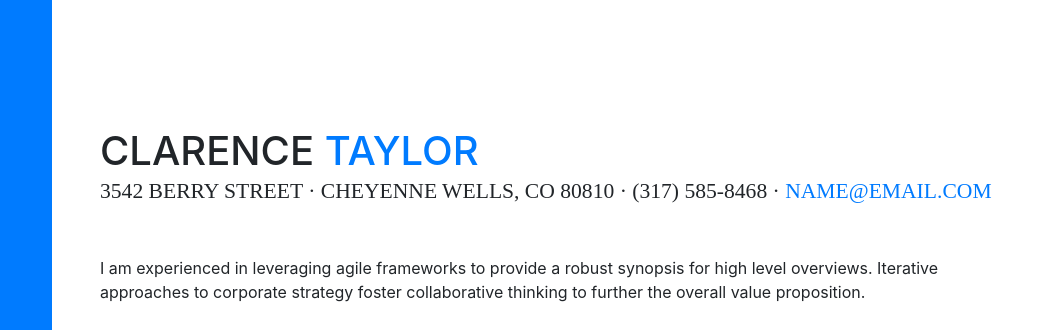
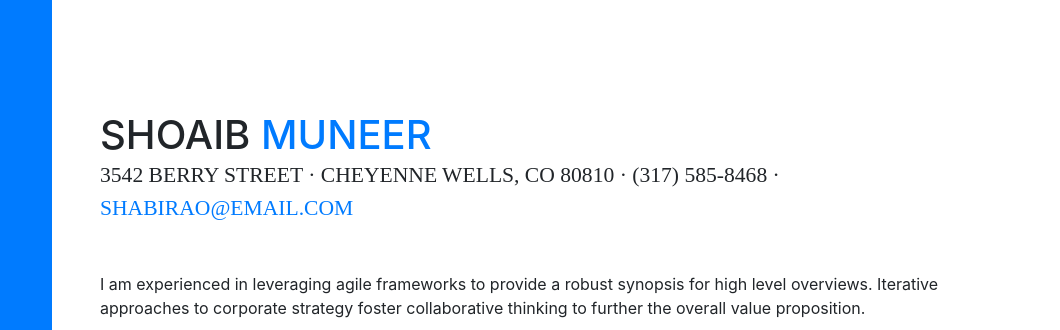
Before and after one commit to shabirao0/shabirao0.github.io, a website with bundled scripts: page index.html in a window 1280 px wide. Shown: the part 132-462 px from the top of the page, 220-1280 px from the left. Built offline with nearby package versions, Linux system fonts and the light colour scheme; a web font is replaced by a local one.

Commit message:
newUpdate

```diff
--- a/index.html
+++ b/index.html
@@ -29,7 +29,7 @@
 
     <nav class="navbar navbar-expand-lg navbar-dark bg-primary fixed-top" id="sideNav">
         <a class="navbar-brand js-scroll-trigger" href="#page-top">
-            <span class="d-block d-lg-none">Start Bootstrap</span>
+            <span class="d-block d-lg-none"></span>
             <span class="d-none d-lg-block">
 
           <img class="img-fluid img-profile rounded-circle mx-auto mb-2" src="https://i.ibb.co/kyg9N6T/20220119-154456.jpg" alt="">
@@ -66,11 +66,11 @@
 
         <section class="resume-section p-3 p-lg-5 d-flex d-column" id="about">
             <div class="my-auto">
-                <h1 class="mb-0">Clarence
-                    <span class="text-primary">Taylor</span>
+                <h1 class="mb-0">Shoaib
+                    <span class="text-primary">Muneer</span>
                 </h1>
                 <div class="subheading mb-5">3542 Berry Street · Cheyenne Wells, CO 80810 · (317) 585-8468 ·
-                    <a href="mailto:name@email.com">name@email.com</a>
+                    <a href="mailto:name@email.com">shabirao@email.com</a>
                 </div>
                 <p class="mb-5">I am experienced in leveraging agile frameworks to provide a robust synopsis for high level overviews. Iterative approaches to corporate strategy foster collaborative thinking to further the overall value proposition.</p>
                 <ul class="list-inline list-social-icons mb-0">
```
